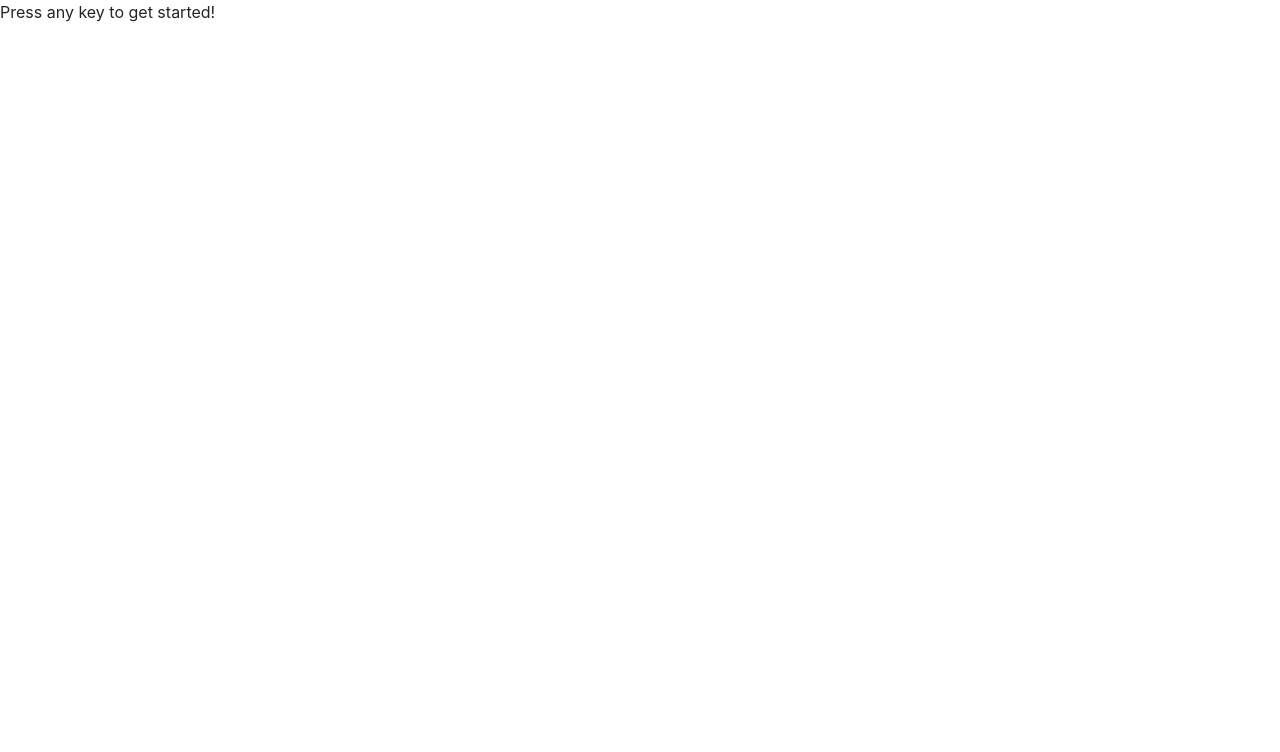
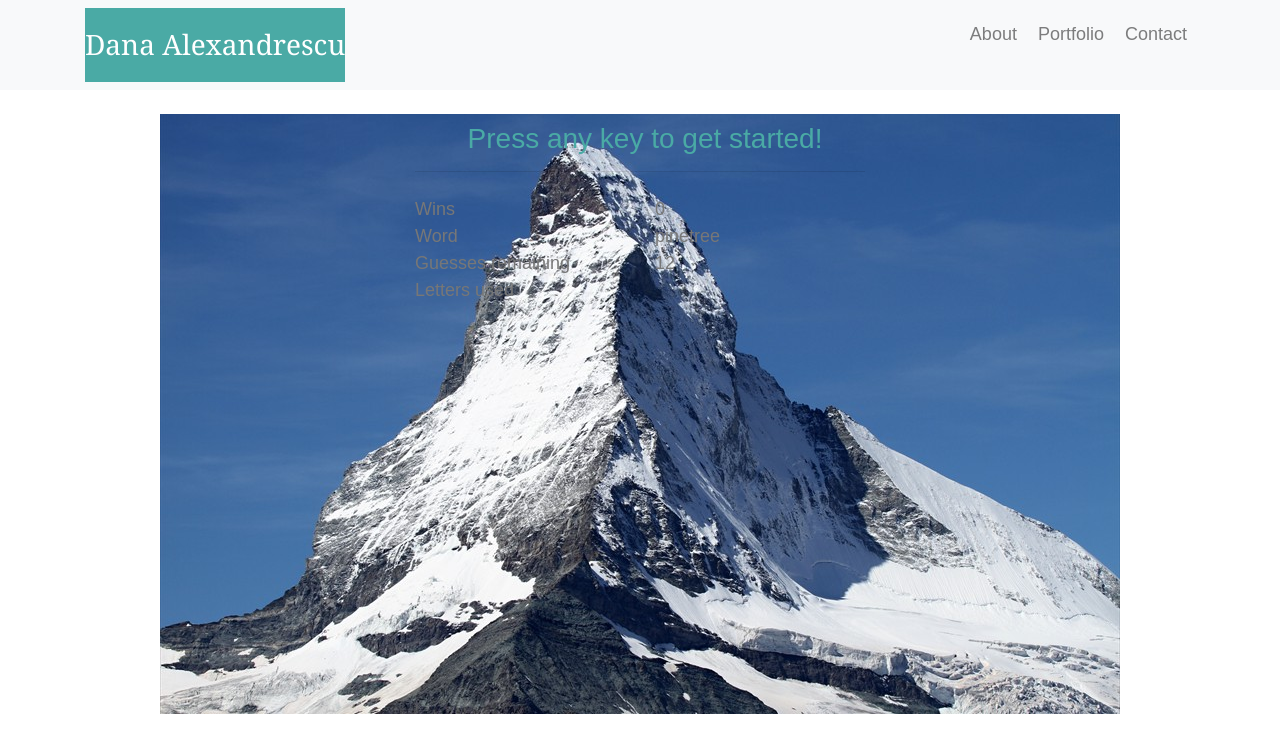
Before and after one commit to danalittleskier/Word-Guess-Game, a plain HTML site: page index.html in a window 1280 px wide. Drawn offline with nearby package versions, Linux system fonts and the light colour scheme.

Commit message:
Created navbar, container, object, styles

```diff
--- a/assets/css/style.css
+++ b/assets/css/style.css
@@ -0,0 +1,46 @@
+body {
+    /* background-image: url("../images/fresh_snow.png");  */
+    height: 100%;
+    margin: 0;
+    padding: 0;
+    font-family: 'Arial', 'Helvetica Neue', Helvetica, sans-serif;
+    font-size: 18px;
+    color: #777777;
+    line-height: 150%;
+
+}
+
+h1 {
+    color:#ffffff;
+    background-color: #4aaaa5;
+    text-align: center;
+    padding-top: 20px;
+    padding-bottom: 20px;
+    font-family: Georgia, 'Times New Roman', Times, serif;
+    font-size: 28px;
+    float: left;
+    margin-bottom: 0;
+
+}
+
+h3 {
+    color: #4aaaa5;
+    text-align: center;
+    margin-top: 0;
+    margin-bottom: 0;
+    margin-left: 10px;
+}
+
+a:link {
+    text-decoration: none;
+    color: #bbb;
+    margin-bottom: 20px;
+    margin-left: 5px;
+  }
+
+  .midsection {
+    width: 960px;
+    height: 600px;
+    background-image: url(../images/matterhorn.jpg);
+
+}
--- a/assets/javascript/game.js
+++ b/assets/javascript/game.js
@@ -6,24 +6,36 @@ var game = {
     wins: 0,
     losses: 0,
     computerPick: "",
-    letterGuess: "",
-    numberOfGuesses: 10,
+    userPick: "",
+    numberOfGuesses: 0,
     lettersGuessed: [],
-    wordOptions: ["mountain", "peak","pinetree", "lake","tent","hike"],
+    wordOptions: ["mountain", "peak", "pinetree", "lake", "tent", "hike"],
 
-    isMatching: function(letter){
+    isMatching: function (letter) {
 
     },
-    isWordComplete: function(){
+    isWordComplete: function () {
 
+    },
+    computerPick: function () {
+        // Randomly chooses a choice from the options array. This is the Computer's guess.
+        var computerGuess = this.wordOptions[Math.floor(Math.random() * this.wordOptions.length)];
+        return computerGuess;
     }
 
 }
-document.onkeyup = function(event) {
+var computerChoice = document.getElementById("computer-word");
+// var letterChoice = document.getElementById("letters-picked");
+
+computerChoice.textContent = game.computerPick();
+
+document.onkeyup = function (event) {
 
     // Determines which key was pressed.
-    var userGuess = event.key;
+    var userGuess = event.key.toLowerCase();
 
-    // Randomly chooses a choice from the options array. This is the Computer's guess.
-    var computerGuess = computerChoices[Math.floor(Math.random() * game.wordOptions.length)];
+    game.lettersGuessed.push(userGuess);
+    document.getElementById("letters-picked").innerHTML += userGuess;
+
+    // letterChoice.textContent = userGuess;
 }
--- a/index.html
+++ b/index.html
@@ -1,20 +1,81 @@
 <!DOCTYPE html>
 <html lang="en">
+
 <head>
     <meta charset="UTF-8">
     <meta name="viewport" content="width=device-width, initial-scale=1.0">
     <meta http-equiv="X-UA-Compatible" content="ie=edge">
-    <link rel="stylesheet" href="https://stackpath.bootstrapcdn.com/bootstrap/4.3.1/css/bootstrap.min.css" integrity="sha384-ggOyR0iXCbMQv3Xipma34MD+dH/1fQ784/j6cY/iJTQUOhcWr7x9JvoRxT2MZw1T" crossorigin="anonymous">
+    <link rel="stylesheet" href="https://stackpath.bootstrapcdn.com/bootstrap/4.3.1/css/bootstrap.min.css"
+        integrity="sha384-ggOyR0iXCbMQv3Xipma34MD+dH/1fQ784/j6cY/iJTQUOhcWr7x9JvoRxT2MZw1T" crossorigin="anonymous">
     <link rel="stylesheet" href="assets/css/style.css">
 
-    <script src="assets/javascript/game.js"></script>
     <title>Word Guess Game</title>
 </head>
+
 <body>
-    <div>
-        <p>
-            Press any key to get started!
-        </p>
+    <nav class="navbar navbar-expand-md navbar-light bg-light">
+        <div class="container">
+            <h1>Dana Alexandrescu</h1>
+
+            <div class="d-flex justify-content-end collapse navbar-collapse" id="navbarNav">
+                <ul class="navbar-nav">
+                    <li class="nav-item">
+                        <a class="nav-link" href="index.html">About <span class="sr-only">(current)</span></a>
+                    </li>
+                    <li class="nav-item">
+                        <a class="nav-link" href="portfolio.html">Portfolio</a>
+                    </li>
+                    <li class="nav-item">
+                        <a class="nav-link" href="contact.html">Contact</a>
+                    </li>
+                </ul>
+            </div>
+        </div>
+    </nav>
+    <div class="container mt-4 midsection">
+            <div class="row justify-content-center">
+                <div class="col-md-6 my-2">
+                    <h3>Press any key to get started!</h3>
+                    <hr>
+                </div>
+            </div>
+            <div class="row justify-content-center">
+                    <div class="col-md-3">
+                        Wins
+                    </div>
+                    <div id="wins" class="col-md-3">
+                        0
+                    </div>
+
+            </div>
+            <div class="row justify-content-center">
+                    <div class="col-md-3">
+                        Word
+                    </div>
+                    <div id="computer-word" class="col-md-3">
+
+                    </div>
+            </div>
+            <div class="row justify-content-center">
+                    <div class="col-md-3">
+                        Guesses remaining
+                    </div>
+                    <div id="guess-remaining" class="col-md-3">
+                        12
+                    </div>
+            </div>
+            <div class="row justify-content-center">
+                    <div class="col-md-3">
+                        Letters used
+                    </div>
+                    <div id="letters-picked" class="col-md-3">
+                        <span></span>
+                    </div>
+            </div>
+
     </div>
 </body>
+
+<script src="assets/javascript/game.js"></script>
+
 </html>
```
Also changed, not shown: assets/images/matterhorn.jpg (added), 2 other files.
